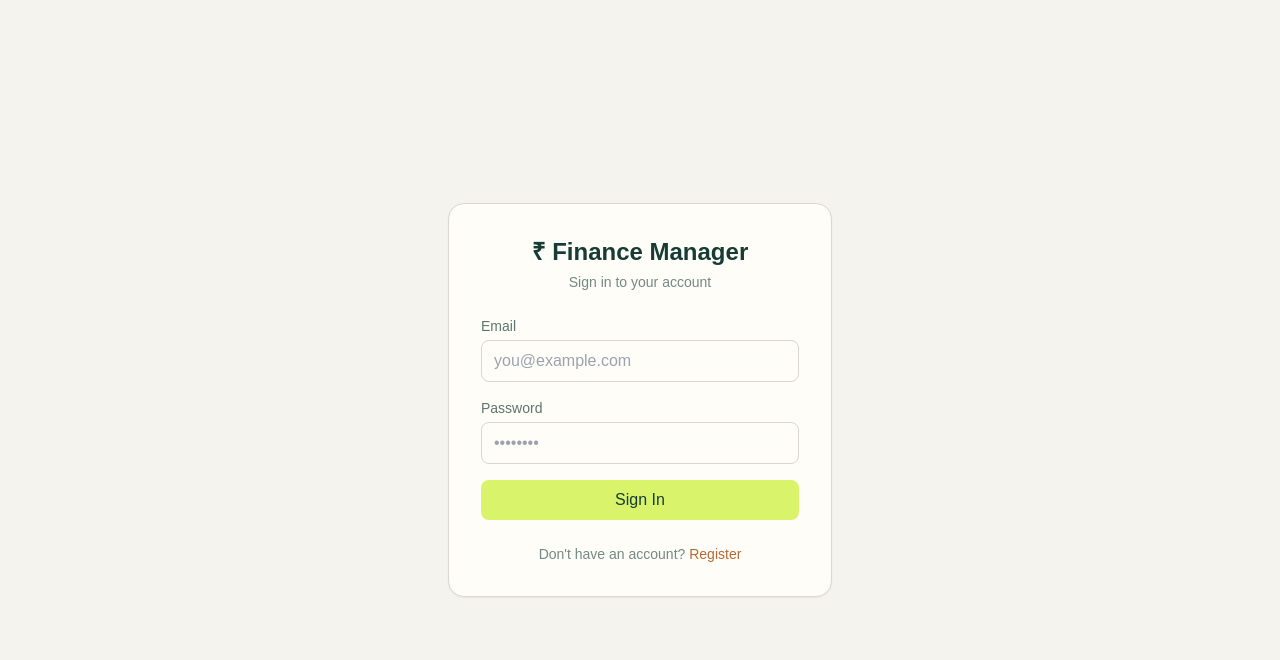
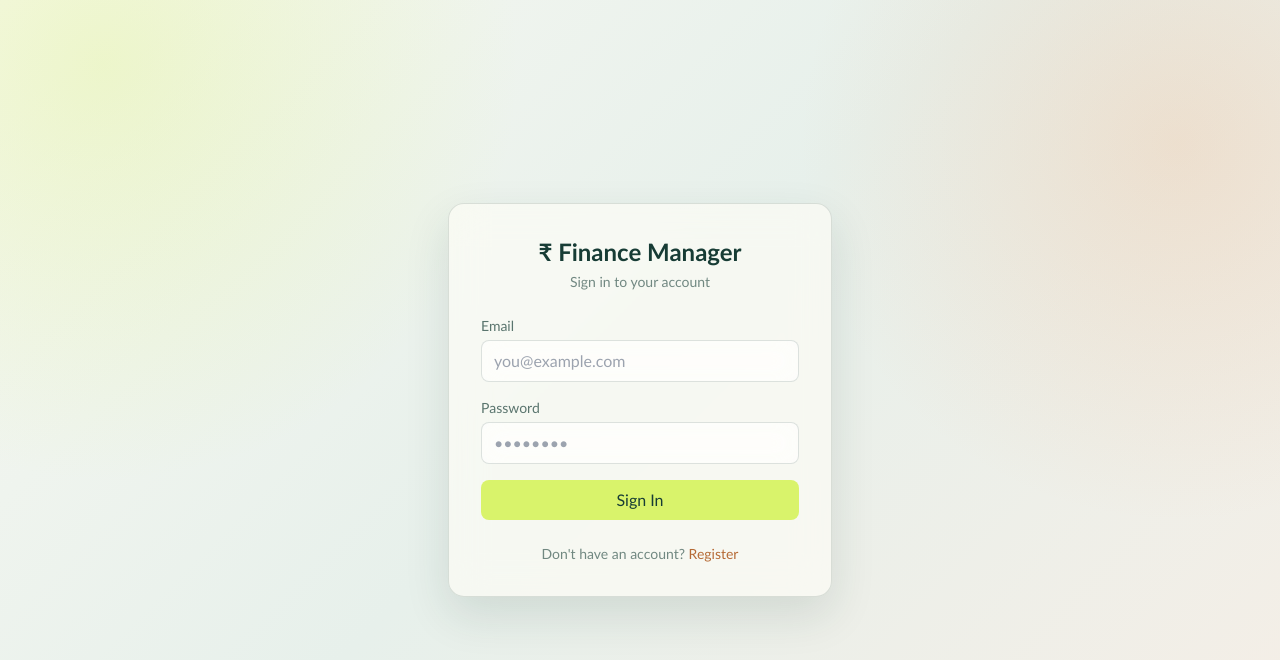
Before and after one commit to AnoopSivakumar/personal-finance-manager, a React (Vite) app in the folder frontend/: page /login in a window 1280 px wide. Shown: the top 660 px of the page. Built offline with nearby package versions, Linux system fonts and the light colour scheme; no server answers.

Commit message:
Add glassmorphism frontend styling

```diff
--- a/frontend/src/index.css
+++ b/frontend/src/index.css
@@ -4,9 +4,14 @@
 
 body {
   margin: 0;
-  background: #f5f3ed;
+  min-width: 320px;
+  background:
+    radial-gradient(circle at 8% 8%, rgba(217, 243, 107, 0.28), transparent 30%),
+    radial-gradient(circle at 92% 18%, rgba(242, 165, 110, 0.22), transparent 28%),
+    linear-gradient(135deg, #f7f8f1 0%, #e7f0eb 48%, #f5eee6 100%);
   color: #173c35;
-  font-family: Arial, Helvetica, sans-serif;
+  font-family: "Trebuchet MS", "Segoe UI", sans-serif;
+  min-height: 100vh;
 }
 
 button,
@@ -17,6 +22,32 @@ select {
 
 input,
 select {
-  background: #fffdf7;
+  background: rgba(255, 255, 255, 0.54);
+  border-color: rgba(23, 60, 53, 0.16);
   color: #173c35;
+  backdrop-filter: blur(12px);
 }
+
+.bg-paper {
+  background: transparent;
+}
+
+.bg-cream {
+  background-color: rgba(255, 253, 247, 0.62);
+  backdrop-filter: blur(18px);
+  -webkit-backdrop-filter: blur(18px);
+}
+
+.border-line {
+  border-color: rgba(23, 60, 53, 0.14);
+}
+
+.shadow-sm,
+.shadow-2xl {
+  box-shadow: 0 18px 45px rgba(23, 60, 53, 0.12);
+}
+
+button,
+a {
+  -webkit-tap-highlight-color: transparent;
+}
--- a/frontend/src/pages/Landing.jsx
+++ b/frontend/src/pages/Landing.jsx
@@ -12,7 +12,7 @@ export default function Landing() {
   const { user } = useAuth();
 
   return (
-    <main className="min-h-screen overflow-hidden bg-[#f5f3ed] text-slate-900">
+    <main className="min-h-screen overflow-hidden text-slate-900">
       <nav className="mx-auto flex max-w-6xl items-center justify-between px-5 py-6 lg:px-8">
         <Link to="/" className="flex items-center gap-3 font-semibold tracking-tight">
           <span className="flex h-9 w-9 items-center justify-center rounded-full bg-[#173c35] text-lg text-[#d9f36b]">₹</span>
```
